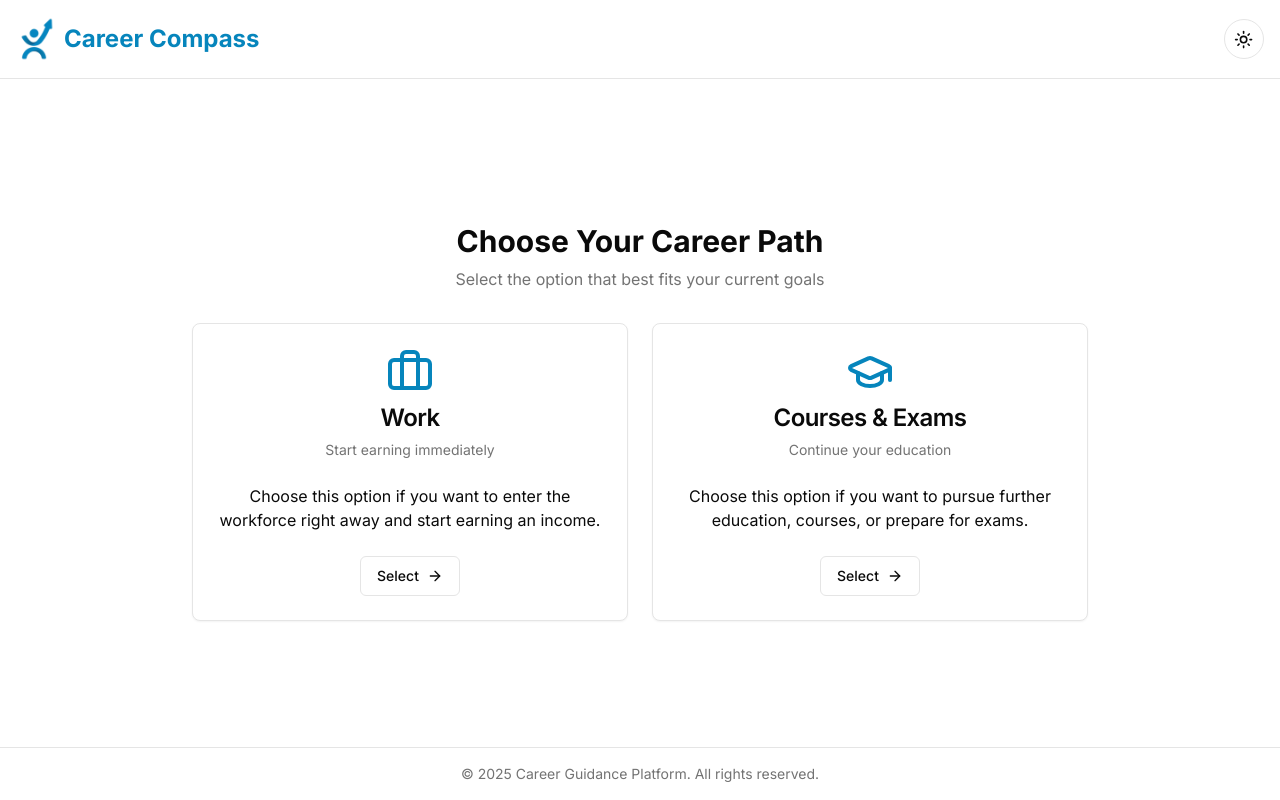
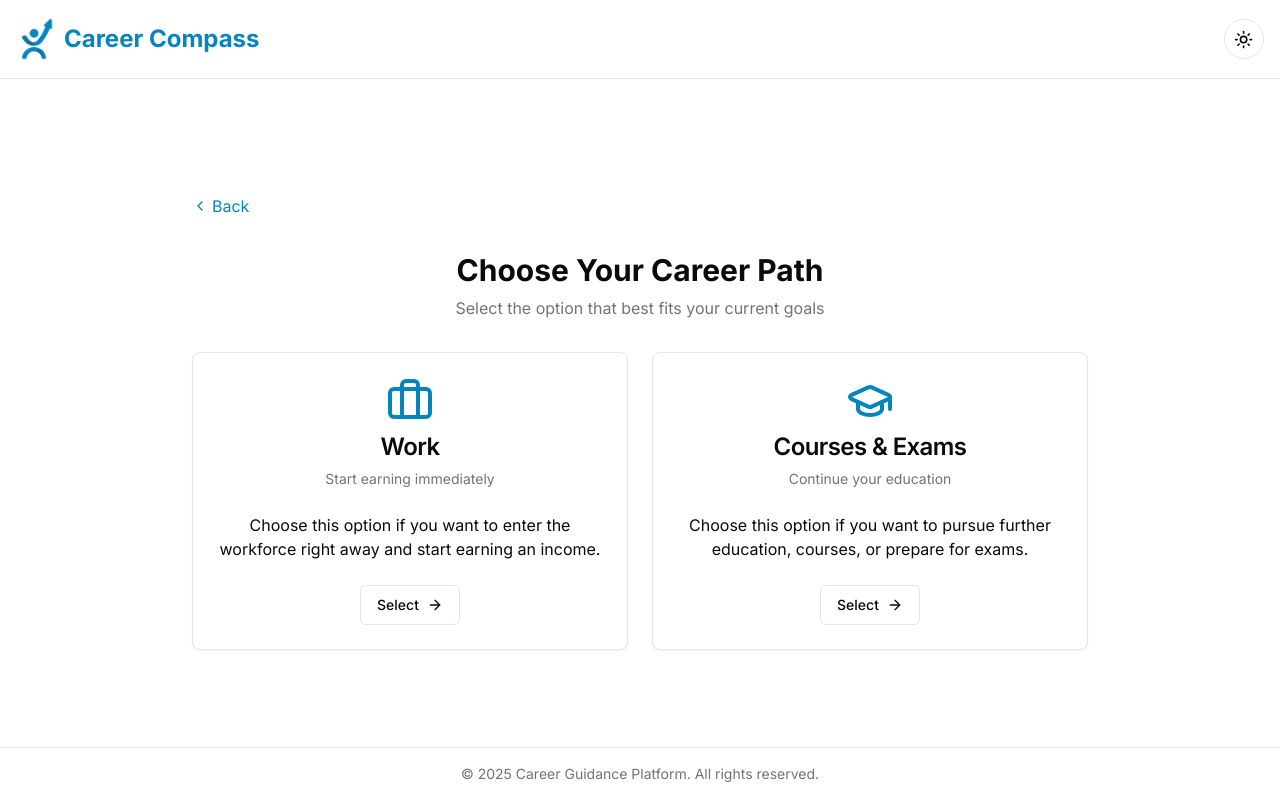
Before and after one commit to Rakesh-Bhagat/Career-Compass, a Next.js app: page /career-path in a window 1280 px wide. Built offline with nearby package versions, Linux system fonts and the light colour scheme; no server answers.

Commit message:
added back button

```diff
--- a/app/career-path/page.tsx
+++ b/app/career-path/page.tsx
@@ -3,7 +3,7 @@
 import { useState } from "react"
 import Link from "next/link"
 import { useRouter } from "next/navigation"
-import { Briefcase, GraduationCap, ArrowRight } from "lucide-react"
+import { Briefcase, GraduationCap, ArrowRight, ChevronRight } from "lucide-react"
 import { Button } from "@/components/ui/button"
 import { Card, CardContent, CardDescription, CardFooter, CardHeader, CardTitle } from "@/components/ui/card"
 import { Navbar } from "@/components/Navbar"
@@ -33,6 +33,13 @@ export default function CareerPathPage() {
       <main className="flex-1 flex items-center justify-center p-4 mt-24">
         <div className="max-w-4xl w-full mx-auto">
           <div className="space-y-8">
+            <Link
+              href="/career-path"
+              className="text-primary hover:underline inline-flex items-center"
+            >
+              <ChevronRight className="h-4 w-4 mr-1 rotate-180" />
+              Back
+            </Link>
             <div className="space-y-2 text-center">
               <h1 className="text-3xl font-bold">Choose Your Career Path</h1>
               <p className="text-muted-foreground">Select the option that best fits your current goals</p>
--- a/hooks/use-toast.ts
+++ b/hooks/use-toast.ts
@@ -93,8 +93,6 @@ export const reducer = (state: State, action: Action): State => {
     case "DISMISS_TOAST": {
       const { toastId } = action
 
-      // ! Side effects ! - This could be extracted into a dismissToast() action,
-      // but I'll keep it here for simplicity
       if (toastId) {
         addToRemoveQueue(toastId)
       } else {
--- a/lib/mongodb.ts
+++ b/lib/mongodb.ts
@@ -10,7 +10,7 @@ let isConnected = false; // Prevent multiple connections
 
 export const connectToDatabase = async () => {
   if (isConnected) {
-    console.log("✅ Already connected to MongoDB");
+    console.log("Already connected to MongoDB");
     return;
   }
 
```
Also changed, not shown: app/career-path/work/page.tsx (+8 -3 lines).
